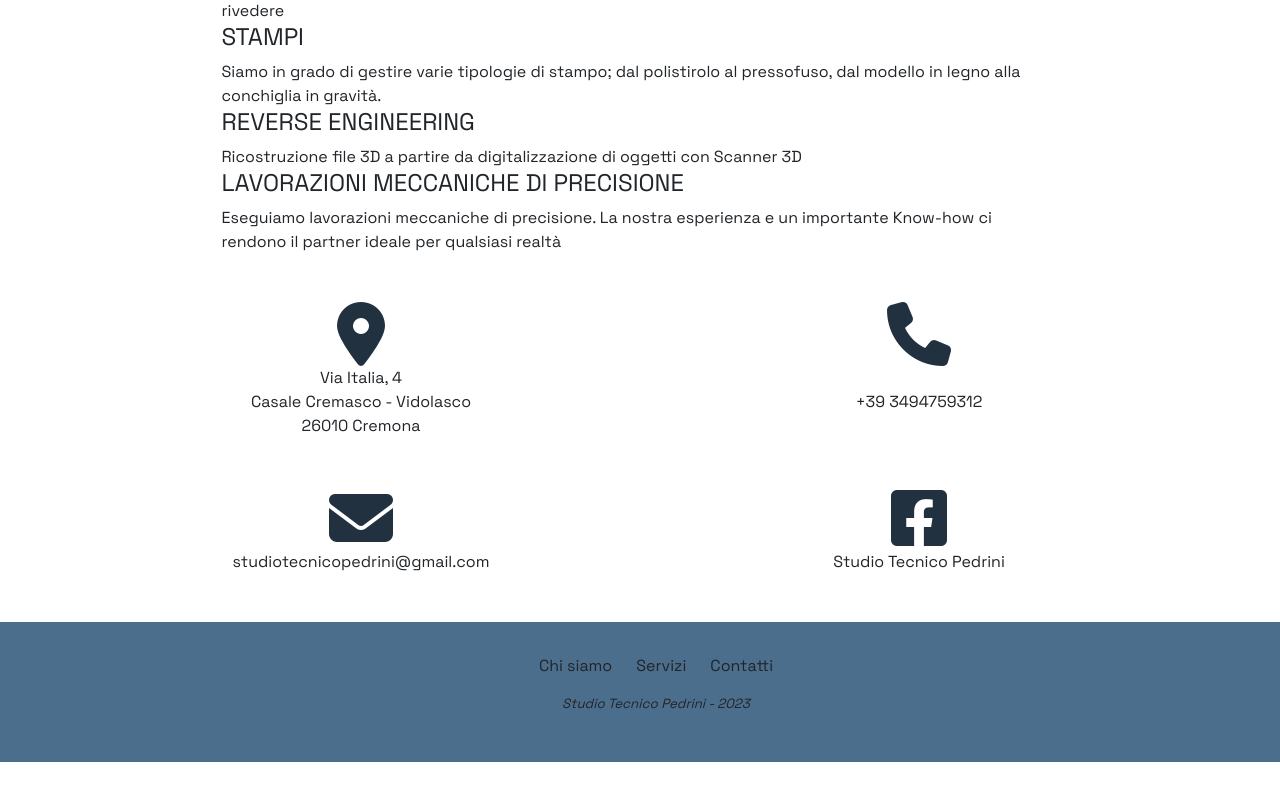
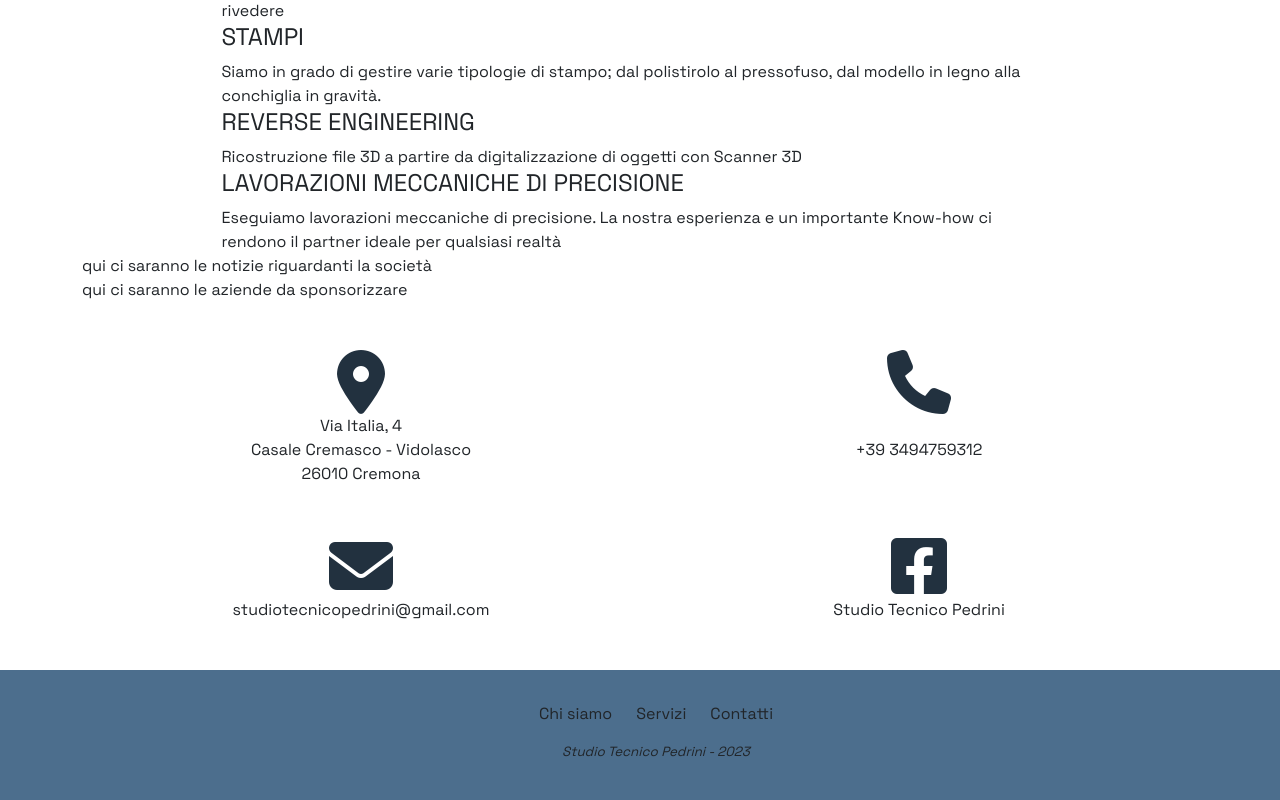
Before and after one commit to gluke0/studio-tecnico-pm, a Vue app: page / in a window 1280 px wide. Shown: the part 1008-1808 px from the top of the page. Before the commit the page ends 1770 px from the top, so only its background shows below. Built offline with nearby package versions, Linux system fonts and the light colour scheme.

Commit message:
progress

```diff
--- a/src/components/views/news.vue
+++ b/src/components/views/news.vue
@@ -17,13 +17,17 @@ export default {
    <div class="container">
 
     <div class="content">
-       <div class="news">
+      <div class="news">
 
-       </div>
+        qui ci saranno le notizie riguardanti la società
 
-       <div class="sponsor">
+      </div>
 
-       </div>
+      <div class="sponsor">
+
+        qui ci saranno le aziende da sponsorizzare
+
+      </div>
     </div>
 
    </div>
```
